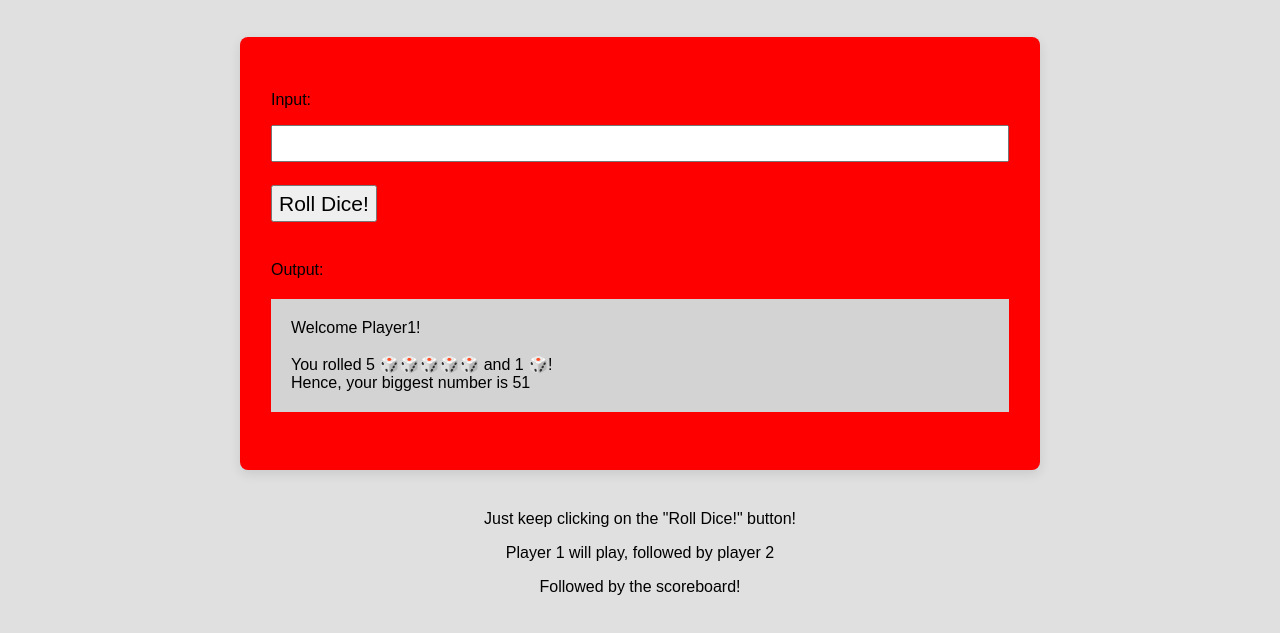
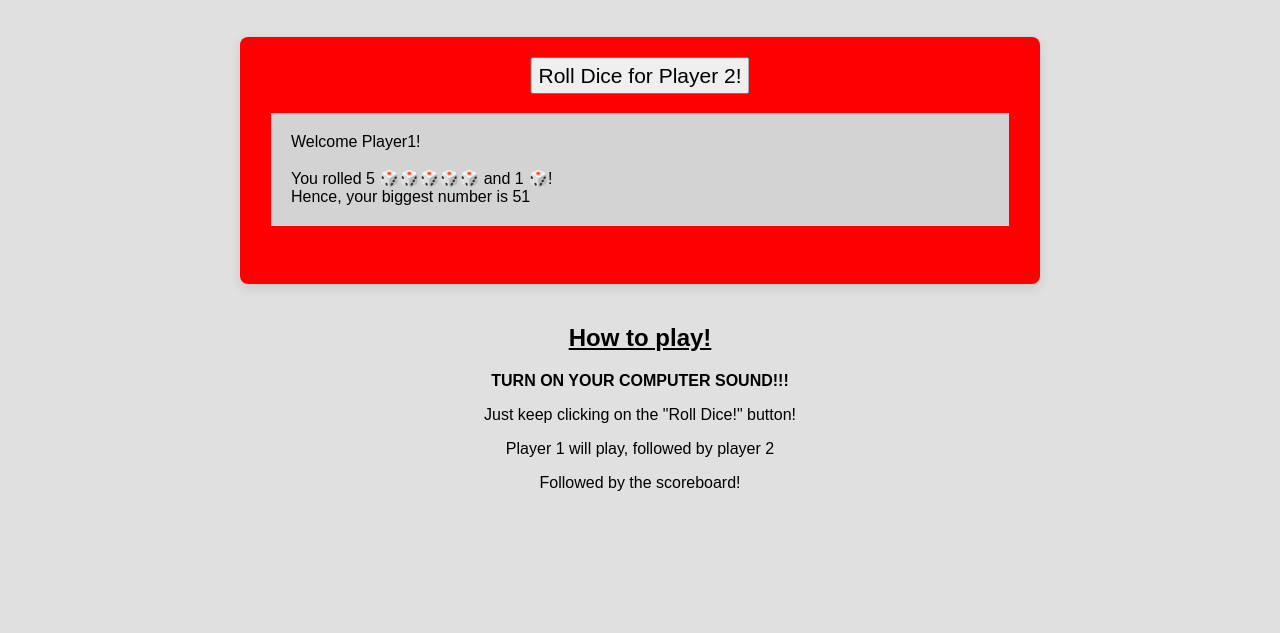
Before and after one commit to longpaladin/basics-14-1, a plain HTML site: page project2-beat-that/index.html in a window 1280 px wide. Both pictures are taken after a click on the button "Roll Dice!". Shown: the part 117-750 px from the top of the page. Drawn offline with Linux system fonts and the light colour scheme.

Commit message:
initial commit

```diff
--- a/project2-beat-that/index.html
+++ b/project2-beat-that/index.html
@@ -64,19 +64,26 @@ The <html> element is known as the root element of a HTML page. All other elemen
     <!-- The <div> tag defines a division or a section in an HTML document, and is commonly use as a "container" for nested HTML elements. -->
     <div class="container">
       <!-- The <p> tag defines a paragraph element. -->
-      <p>Input:</p>
+      <!-- <p>Input:</p> -->
       <!-- The self-closing <input /> tag represents a field for a user to enter input. -->
-      <input id="input-field" />
+      <input id="input-field" style="display: none;" />
       <!-- The self-closing <br /> tag represents a line break - a line's worth of spacing before dispalying the next element. -->
       <br />
       <!-- The <button> tag represents.. you guessed it! a button. -->
-      <button id="submit-button">Roll Dice!</button>
-      <p>Output:</p>
+
+      <div id="submitbuttoncontainer">
+        <button id="submit-button">Roll Dice!</button>
+      </div>
+      <!-- <p>Output:</p> -->
       <div class="output-div" id="output-div"></div>
     </div>
 
     <!-- Instructions on how to play the dice game -->
     <div id="instructions">
+      <h2>
+        <b><u>How to play!</u></b>
+      </h2>
+      <p><b>TURN ON YOUR COMPUTER SOUND!!!</b></p>
       <p>Just keep clicking on the "Roll Dice!" button!</p>
       <p>Player 1 will play, followed by player 2</p>
       <p>Followed by the scoreboard!</p>
--- a/project2-beat-that/script.js
+++ b/project2-beat-that/script.js
@@ -76,6 +76,9 @@ var main = function (input) {
 };
 
 const btn = document.getElementsByClassName("container")[0];
+const submitbtn = document.getElementById("submit-button");
+var rollDiceSound = new Audio("wuerfelbecher.wav");
+var cheerSound = new Audio("crowdcheer.wav");
 
 let index = 0;
 
@@ -84,4 +87,18 @@ const colors = ["red", "orange", "yellow", "green", "blue", "violet", "purple"];
 btn.addEventListener("click", function onClick() {
   btn.style.backgroundColor = colors[index];
   index = Math.floor(Math.random() * colors.length);
+
+  if (playerTurn === "Player2") {
+    rollDiceSound.currentTime = 0;
+    rollDiceSound.play();
+    submitbtn.innerHTML = "Show scoreboard!";
+  } else if (playerTurn === "Summary") {
+    cheerSound.currentTime = 0;
+    cheerSound.play();
+    submitbtn.innerHTML = "Roll Dice for Player 1!";
+  } else if (playerTurn === "Player1") {
+    rollDiceSound.currentTime = 0;
+    rollDiceSound.play();
+    submitbtn.innerHTML = "Roll Dice for Player 2!";
+  }
 });
--- a/project2-beat-that/styles.css
+++ b/project2-beat-that/styles.css
@@ -63,6 +63,7 @@ nav ul li a {
   padding: 38px 31px;
   border-radius: 8px;
   box-shadow: rgba(0, 0, 0, 0.1) 0px 4px 12px;
+  position: relative;
 }
 
 input {
@@ -185,3 +186,12 @@ hr {
 #instructions {
   text-align: center;
 }
+
+#submitbuttoncontainer {
+  margin: 0;
+  position: absolute;
+  top: 50px;
+  left: 50%;
+  -ms-transform: translate(-50%, -50%);
+  transform: translate(-50%, -50%);
+}
```
Also changed, not shown: 2 other files.
